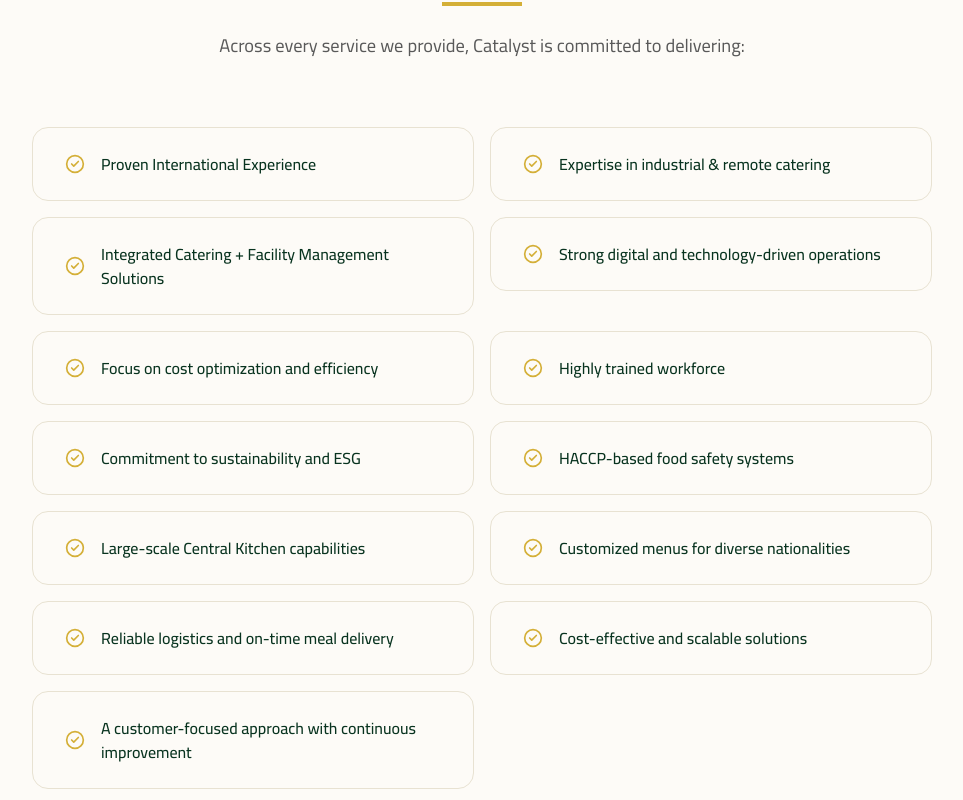
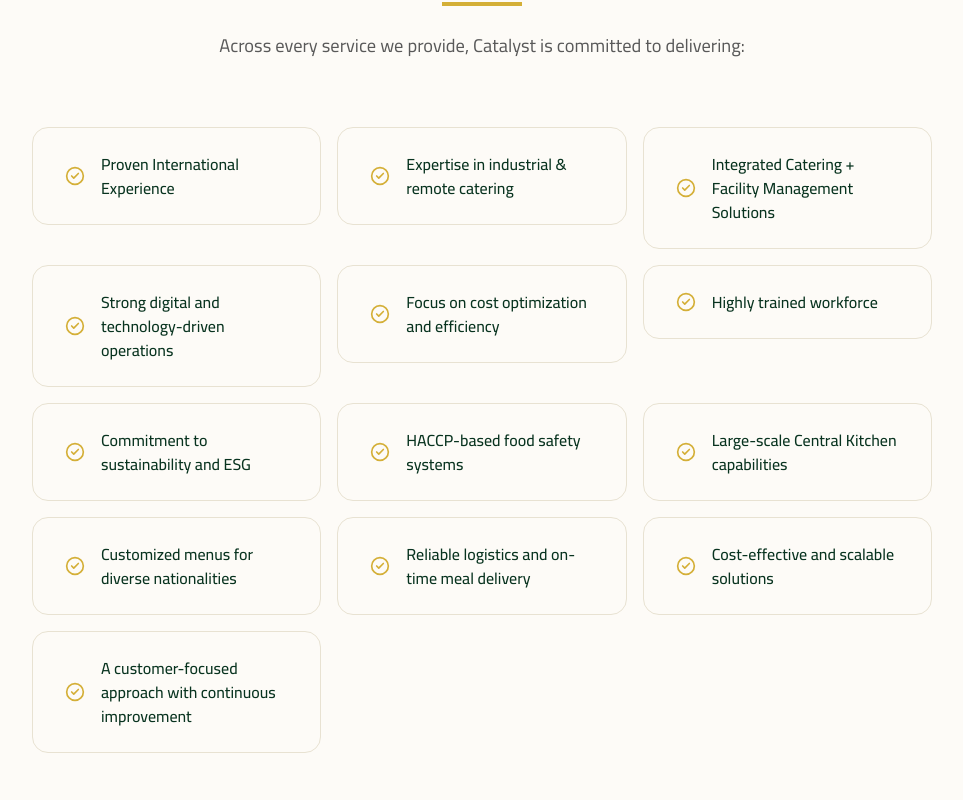
Before and after one commit to Archit947/Catalyst-Catering-Services-LLC-CCS-, a React (Vite) app: page /why-choose-us in a window 1280 px wide. Shown: the part 980-1780 px from the top of the page, without its empty margins (158-1121 px from the left). Built offline with nearby package versions, Linux system fonts and the light colour scheme.

Commit message:
change in the ui

```diff
--- a/src/pages/WhyChooseUs.jsx
+++ b/src/pages/WhyChooseUs.jsx
@@ -51,7 +51,7 @@
             </p>
           </ScrollReveal>
 
-          <div style={{ maxWidth: '900px', margin: '0 auto', display: 'grid', gridTemplateColumns: 'repeat(auto-fill, minmax(380px, 1fr))', gap: 'var(--spacing-md)' }}>
+          <div style={{ maxWidth: '900px', margin: '0 auto', display: 'grid', gridTemplateColumns: 'repeat(auto-fit, minmax(260px, 1fr))', gap: 'var(--spacing-md)', justifyContent: 'center' }}>
             {[
               'Proven International Experience',
               'Expertise in industrial & remote catering',
```
